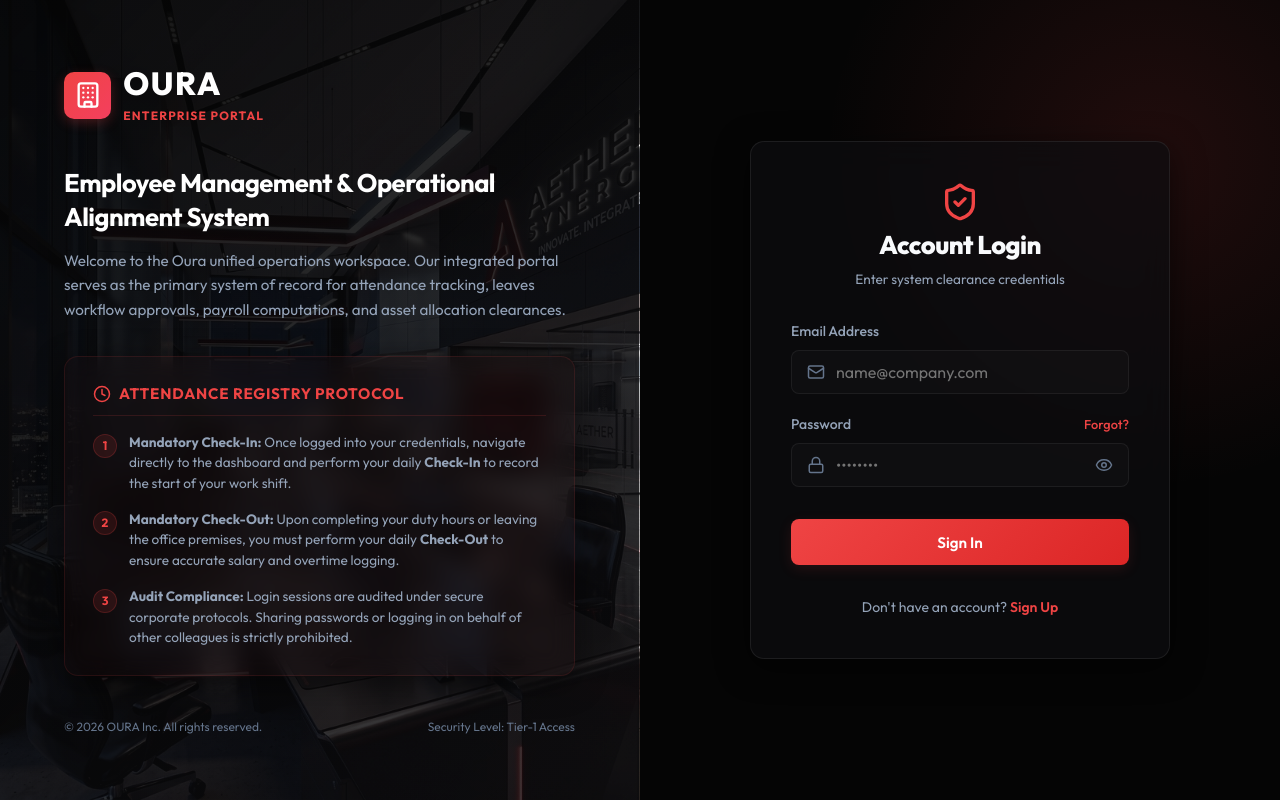
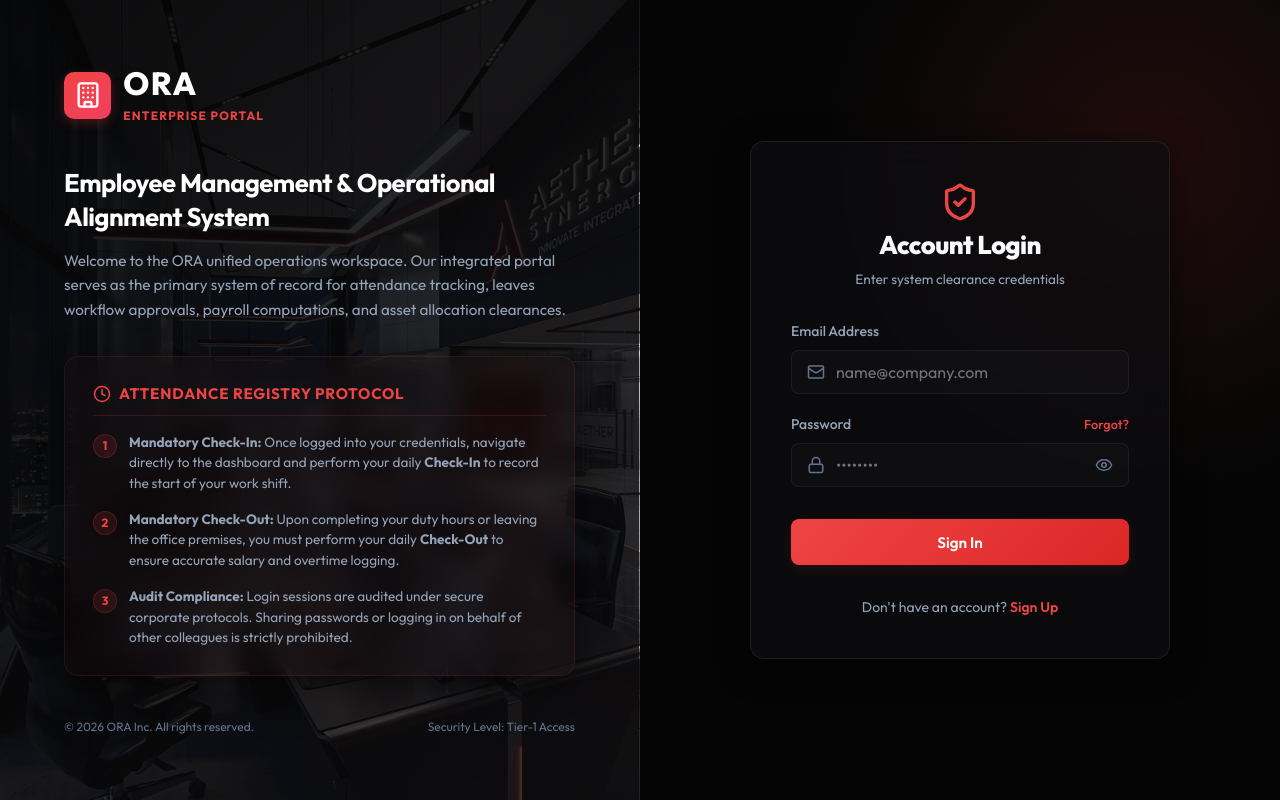
Before and after one commit to Abhayd125/EMS, a React (Create React App) app in the folder frontend/: page /login in a window 1280 px wide. Built offline with nearby package versions, Linux system fonts and the light colour scheme; no server answers.

Commit message:
fix: correct company spelling from OURA to ORA in login screen

```diff
--- a/frontend/src/index.css
+++ b/frontend/src/index.css
@@ -118,7 +118,7 @@ body {
   flex: 1;
   width: 50%;
   position: relative;
-  background-image: url('./assets/oura_office_bg.png');
+  background-image: url('./assets/ora_office_bg.png');
   background-size: cover;
   background-position: center;
   display: flex;
--- a/frontend/src/pages/Login.js
+++ b/frontend/src/pages/Login.js
@@ -50,7 +50,7 @@ const Login = () => {
               </div>
               <div>
                 <h1 style={{ fontSize: '2rem', fontWeight: 800, letterSpacing: '0.05em', color: '#fff', margin: 0, display: 'flex', alignItems: 'center', gap: '0.25rem' }}>
-                  OURA
+                  ORA
                 </h1>
                 <span style={{ fontSize: '0.75rem', color: 'var(--primary)', fontWeight: 700, letterSpacing: '0.1em' }}>ENTERPRISE PORTAL</span>
               </div>
@@ -60,7 +60,7 @@ const Login = () => {
               Employee Management & Operational Alignment System
             </h2>
             <p style={{ color: 'var(--text-secondary)', marginTop: '1rem', fontSize: '0.95rem', lineHeight: '1.6', maxWidth: '520px' }}>
-              Welcome to the Oura unified operations workspace. Our integrated portal serves as the primary system of record for attendance tracking, leaves workflow approvals, payroll computations, and asset allocation clearances.
+              Welcome to the ORA unified operations workspace. Our integrated portal serves as the primary system of record for attendance tracking, leaves workflow approvals, payroll computations, and asset allocation clearances.
             </p>
           </div>
 
@@ -97,7 +97,7 @@ const Login = () => {
 
           {/* Bottom: Footer */}
           <div style={{ marginTop: '2rem', display: 'flex', justifyContent: 'space-between', alignItems: 'center', fontSize: '0.75rem', color: 'var(--text-muted)' }}>
-            <span>&copy; {new Date().getFullYear()} OURA Inc. All rights reserved.</span>
+            <span>&copy; {new Date().getFullYear()} ORA Inc. All rights reserved.</span>
             <span>Security Level: Tier-1 Access</span>
           </div>
         </div>
```
Also changed, not shown: frontend/src/assets/ora_office_bg.png (renamed from frontend/src/assets/oura_office_bg.png).
